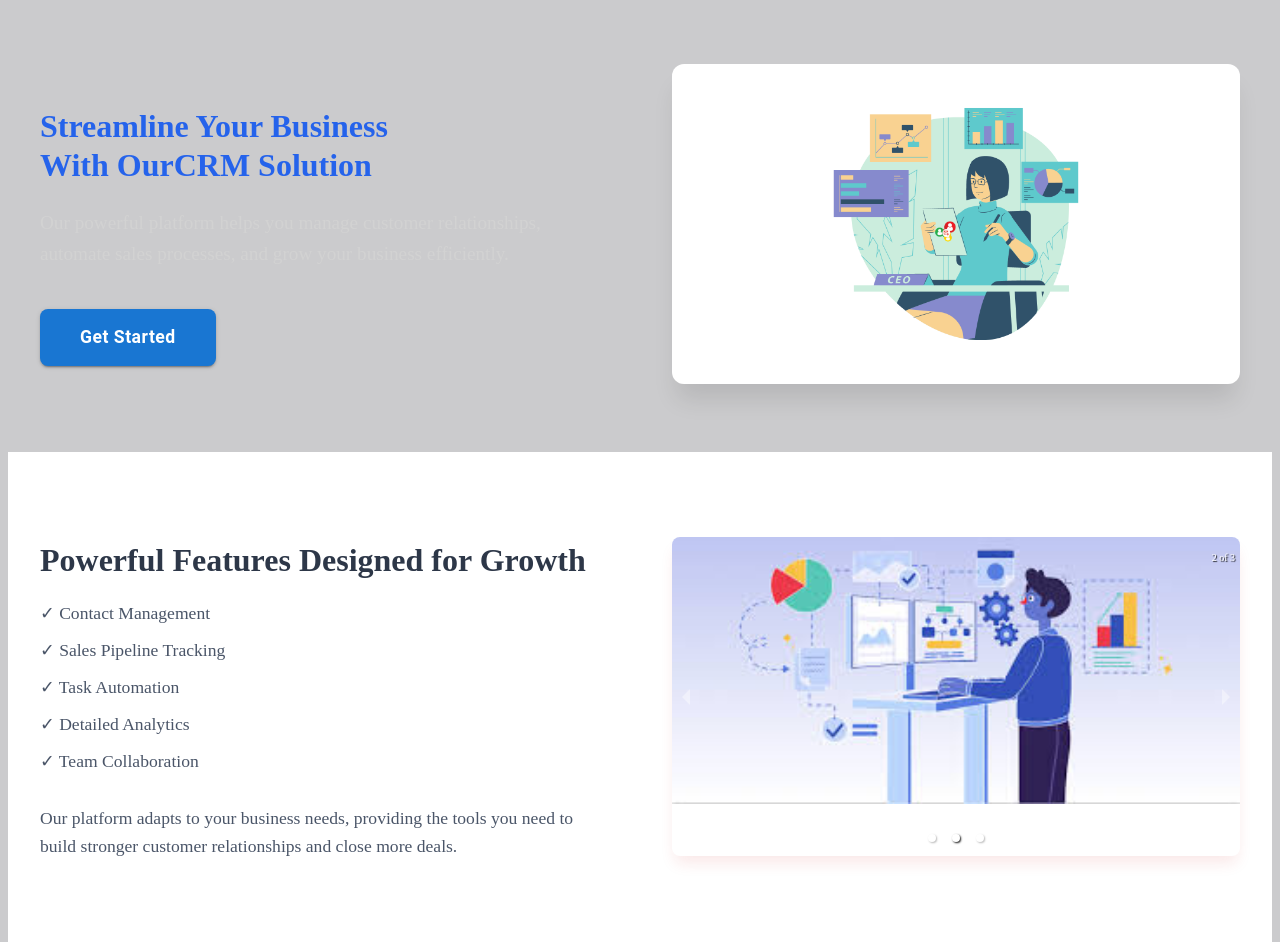
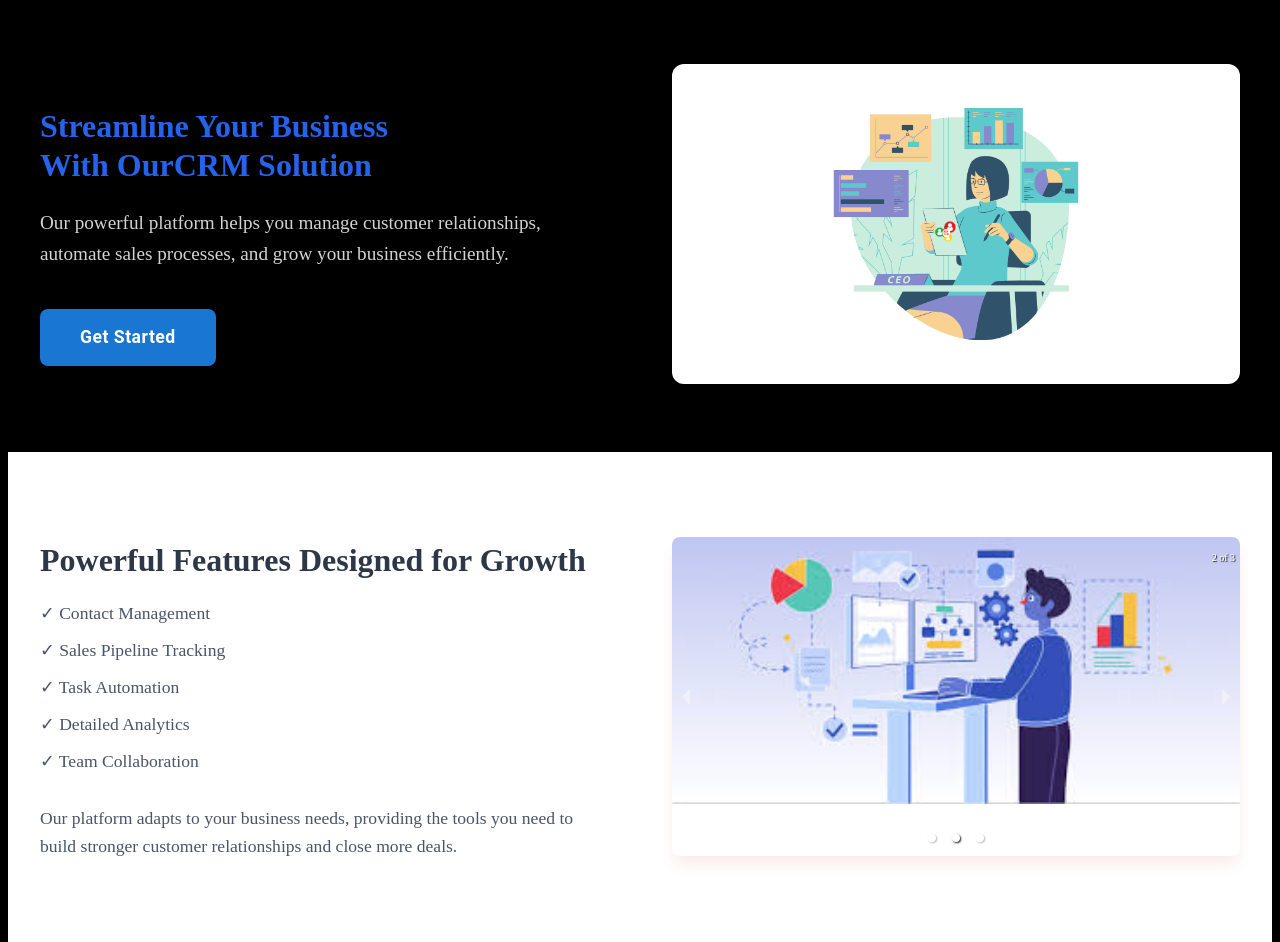
Before and after one commit to ABHI11801/ict-project, a React (Vite) app in the folder ict_project/: page /about in a window 1280 px wide. Built offline with nearby package versions, Linux system fonts and the light colour scheme.

Commit message:
update function corrected

```diff
--- a/ict_project/src/index.css
+++ b/ict_project/src/index.css
@@ -6,10 +6,10 @@ body {
 
 @keyframes breathe-bg {
   0%, 100% {
-    background-color: rgb(221, 219, 219);
+    background-color: rgb(151, 151, 151);
   }
   50% {
-    background-color: rgb(196, 196, 199);
+    background-color: rgb(84, 84, 85);
   }
 }
 
--- a/ict_project/src/pages/About.jsx
+++ b/ict_project/src/pages/About.jsx
@@ -12,7 +12,7 @@ import { useNavigate } from 'react-router-dom';
 const About = () => {
   const navigate = useNavigate()
   return (
-    <div>
+    <div style={{backgroundColor:"black"}}>
 
       <div style={{
         display: 'flex',
--- a/ict_project/src/pages/UserDetails.jsx
+++ b/ict_project/src/pages/UserDetails.jsx
@@ -31,7 +31,8 @@ const UserDetails = () => {
 
     const submitHandler = () => {
         console.log("button clicked")
-        if (userData) {
+        console.log(inputs)
+        if (userData?._id) {
             console.log(inputs)
             axios.put("http://localhost:5000/updateUser", { _id: userData._id, inputs })
                 .then((res) => {
```
